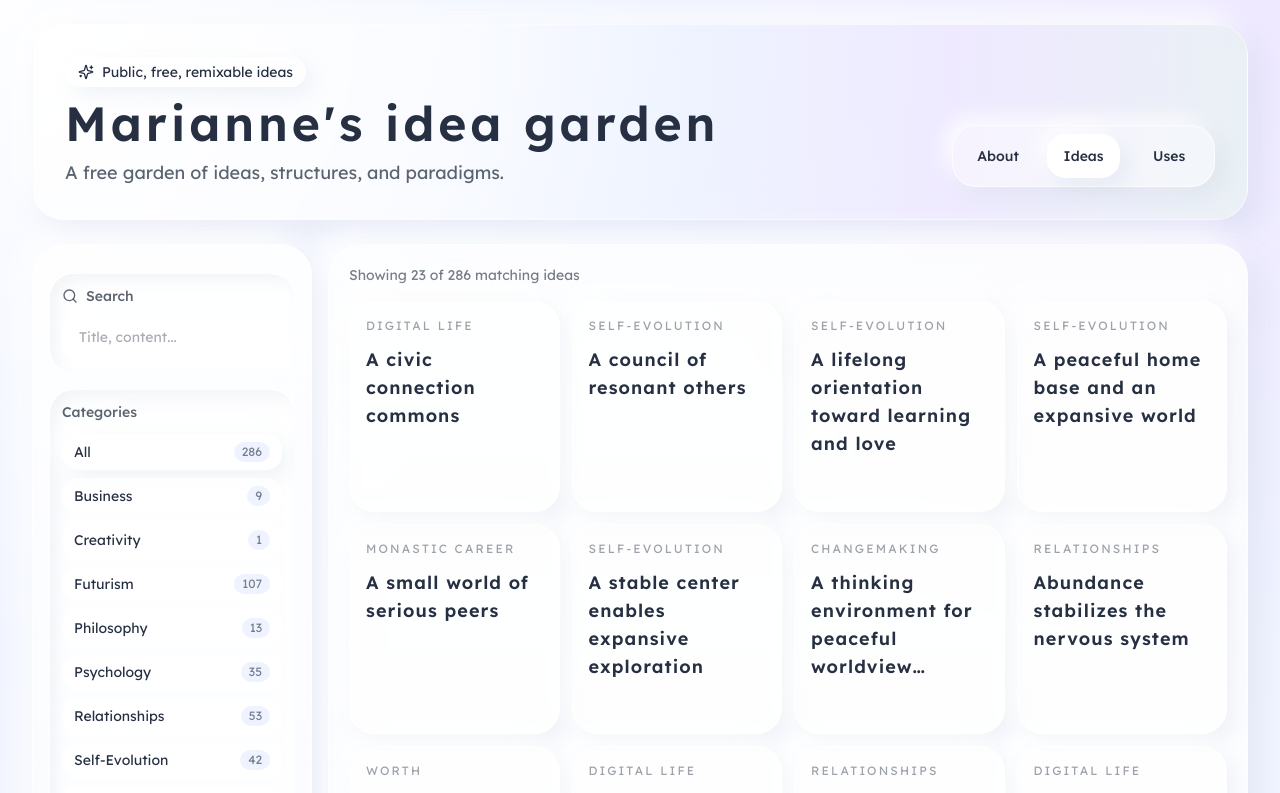
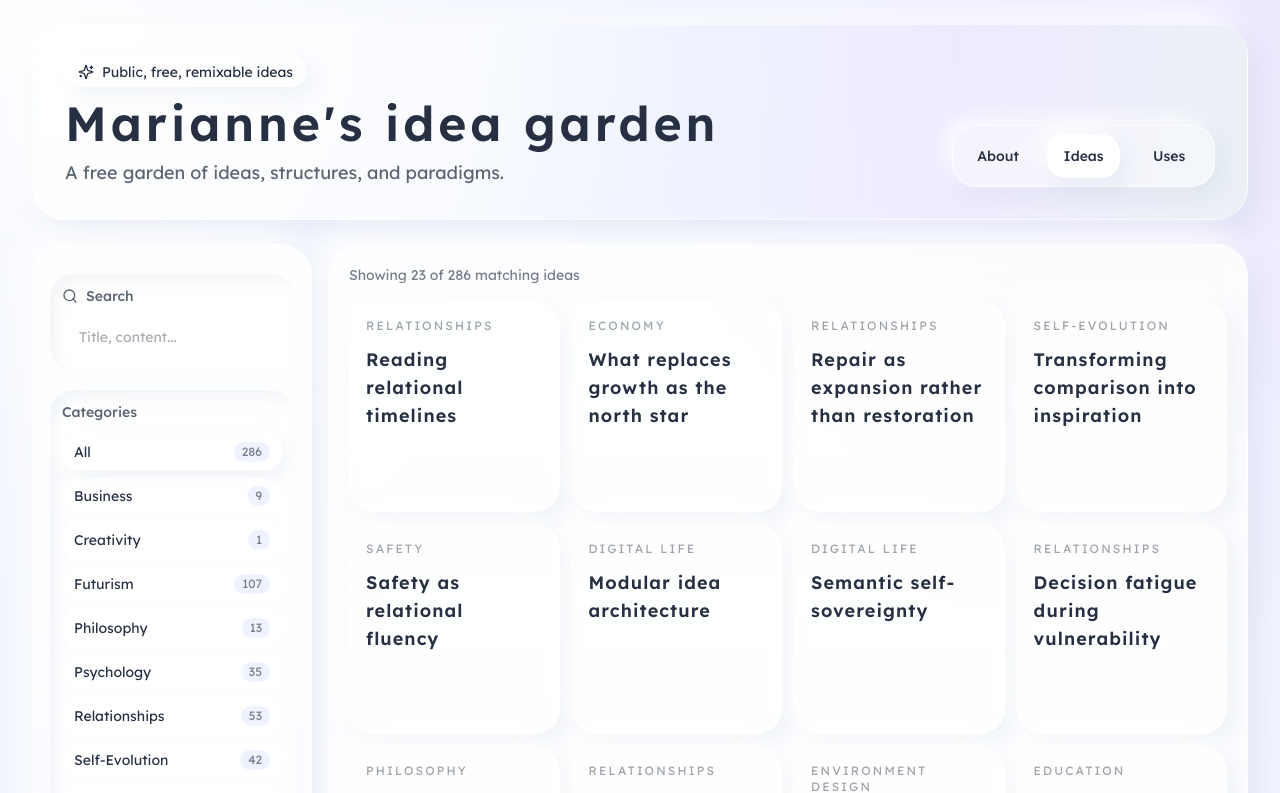
Before and after one commit to Kanascro/idea-garden, a Next.js app: page / in a window 1280 px wide. Shown: the top 793 px of the page. Built offline with nearby package versions, Linux system fonts and the light colour scheme.

Commit message:
Shuffle ideas on website load

```diff
--- a/components/IdeaVaultApp.tsx
+++ b/components/IdeaVaultApp.tsx
@@ -16,6 +16,17 @@ type Props = {
 
 export type HomeSection = "about" | "ideas" | "uses";
 
+function shuffleIdeas<T>(items: T[]) {
+  const next = [...items];
+
+  for (let i = next.length - 1; i > 0; i -= 1) {
+    const j = Math.floor(Math.random() * (i + 1));
+    [next[i], next[j]] = [next[j], next[i]];
+  }
+
+  return next;
+}
+
 export default function IdeaVaultApp({ initialData }: Props) {
   const [homeSection, setHomeSection] = useState<HomeSection>("ideas");
   const [visibleIdea, setVisibleIdea] = useState<IdeaItem | null>(null);
@@ -25,12 +36,13 @@ export default function IdeaVaultApp({ initialData }: Props) {
   const [selectedTopFolder, setSelectedTopFolder] = useState(ALL_FILTER);
   const [selectedCategory, setSelectedCategory] = useState(ALL_FILTER);
   const [theme, setTheme] = useState<"light" | "dark" | "rainbow">("light");
+  const [shuffledIdeas] = useState(() => shuffleIdeas(initialData.ideas));
 
   useEffect(() => {
     const hash = decodeURIComponent(window.location.hash.replace(/^#/, ""));
     if (!hash) return;
 
-    const found = initialData.ideas.find((idea) => idea.slug === hash);
+    const found = shuffledIdeas.find((idea) => idea.slug === hash);
     if (found) {
       setVisibleIdea(found);
       requestAnimationFrame(() => {
@@ -39,7 +51,7 @@ export default function IdeaVaultApp({ initialData }: Props) {
         });
       });
     }
-  }, [initialData.ideas]);
+  }, [shuffledIdeas]);
 
   useEffect(() => {
     function onKeyDown(e: KeyboardEvent) {
@@ -146,7 +158,7 @@ export default function IdeaVaultApp({ initialData }: Props) {
         {homeSection === "uses" && <UsesSection />}
         {homeSection === "ideas" && (
           <IdeasSection
-            ideas={initialData.ideas}
+            ideas={shuffledIdeas}
             onOpenIdea={openIdea}
             query={query}
             setQuery={setQuery}
--- a/components/sections/IdeasSection.tsx
+++ b/components/sections/IdeasSection.tsx
@@ -16,36 +16,6 @@ type Props = {
   selectedCategory: string;
   setSelectedCategory: (value: string) => void;
 };
-
-function normalize(value: string) {
-  return value.normalize("NFKD").replace(/[\u0300-\u036f]/g, "").toLowerCase();
-}
-
-function buildSearchText(idea: IdeaItem) {
-  return normalize(
-    [
-      idea.title,
-      idea.categoryTrail.join(" "),
-      idea.content.coreIdea,
-      idea.content.structure,
-      idea.content.humanSignal,
-    ].join(" ")
-  );
-}
-
-function scoreIdea(idea: IdeaItem, query: string) {
-  const q = normalize(query).trim();
-  if (!q) return 0;
-
-  const hay = buildSearchText(idea);
-  let score = 0;
-
-  if (normalize(idea.title).includes(q)) score += 8;
-  if (normalize(idea.categoryTrail.join(" ")).includes(q)) score += 4;
-  if (hay.includes(q)) score += 2;
-
-  return score;
-}
 
 export function IdeasSection({
   ideas,
```
